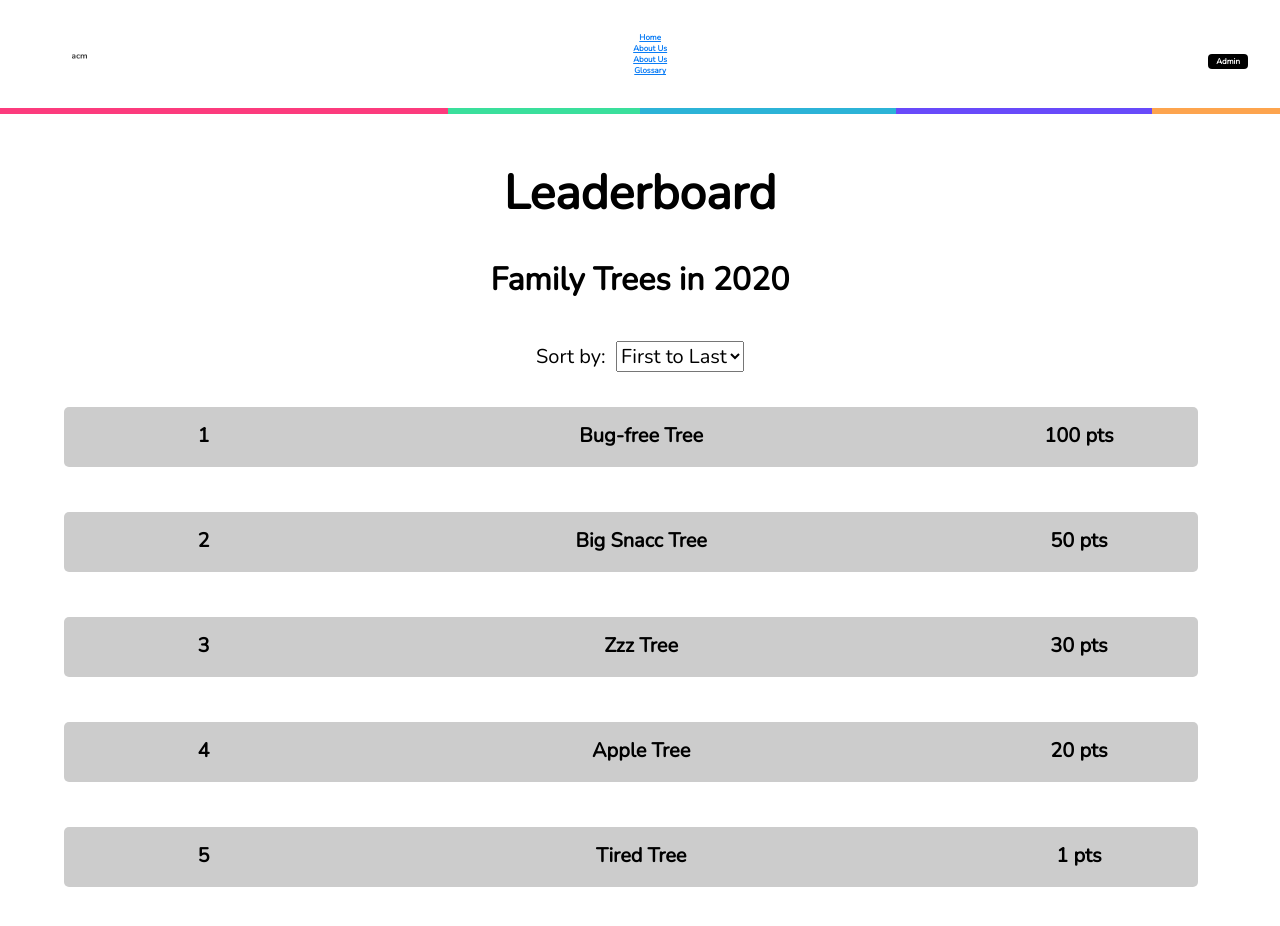
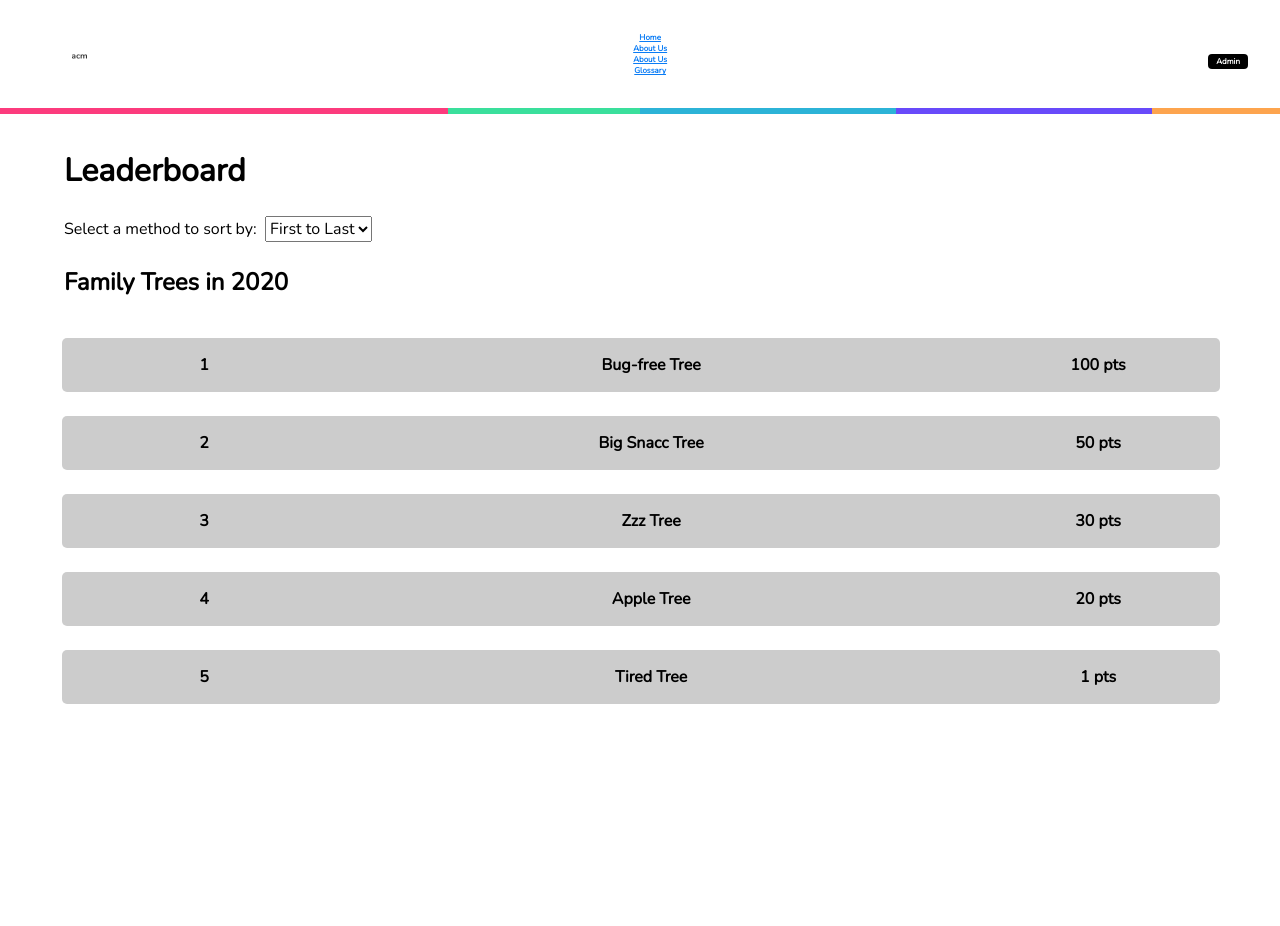
Before and after one commit to acmucsd-projects/green-team-frontend, a React (Create React App) app: page /leaderboard in a window 1280 px wide. Shown: the top 926 px of the page. After the commit the page ends 800 px from the top, so only its background shows below. Built offline with nearby package versions, Linux system fonts and the light colour scheme.

Commit message:
Fixed styling for leaderboard

```diff
--- a/src/components/LbRow/LbRow.css
+++ b/src/components/LbRow/LbRow.css
@@ -3,11 +3,10 @@
     background-color: #cccccc;
     display: flex;
     width: 90%;
-    margin: 10px 0px 45px 0px;
-    padding: 15px 10px 5px 30px;
+    margin: 1.5em;
+    padding: 1em 10px 1em 30px;
     border-radius: 5px;
-    height: 40px;
-    font-size: 20px;
+    font-size: 1em;
 }
 
 #rank{
--- a/src/pages/Leaderboard/Leaderboard.jsx
+++ b/src/pages/Leaderboard/Leaderboard.jsx
@@ -97,18 +97,18 @@ function Leaderboard() {
               <div className="leader-title">
                 <h1>Leaderboard</h1>
               </div>
-                <div className="table-heading">
-                    <h1>Family Trees in {currYear}</h1>
-                </div>
                 <div className="filters">
                     {/* Allows user to sort by different methods */}
-                    <label htmlFor="sortBy">Sort by: {'\u00a0'}</label>
+                    <label htmlFor="sortBy">Select a method to sort by: {'\u00a0'}</label>
                     <select name="sortBy" className="sortBy" value={state.sortBy} onChange={changeSortBy}>
                         <option value="first-to-last">First to Last</option>
                         <option value="last-to-first">Last to First</option>
                         <option value="a-to-z">A to Z</option>
                         <option value="z-to-a">Z to A</option>
                     </select>
+                </div>
+                <div className="table-heading">
+                    <h2>Family Trees in {currYear}</h2>
                 </div>
             </div>
             {/* The table with heading and sorted content */}
--- a/src/pages/style.css
+++ b/src/pages/style.css
@@ -73,49 +73,42 @@
     margin-left: 5%;
 }
 
-.header-section{
+.header-section {
     padding-top: 8em;
-    justify-content: center;
+    text-align: left;
+    margin: 0 5vw;
 }
 
-.leader-title {
-    font-size: 1.5em;
+.filters {
+    margin: 1.5em 0;
+    font-size: 1em;
 }
 
-.filters{
-    margin: 35px 0 35px 0;
-    font-size: 20px;
+select {
+    font-size: 1em;
 }
 
-select{
-    font-size: 20px;
+.table {
+    justify-content: center;
+    min-width: 80%;
+    margin-left: 3vw;
 }
 
-.table{
-    justify-content: center;
-    min-width: 80%;
-    margin-left: 5%;
-}
-
-.table-heading{
+.table-heading {
     margin-bottom: 40px;
     font-weight: bold;
 }
 
-#heading-rank{
+#heading-rank {
     width: 20%
 }
 
-#heading-tree-name{
+#heading-tree-name {
     width: 60%
 }
 
-#heading-points{
+#heading-points {
     width:20%
-}
-
-LbRow{
-    align-self: center;
 }
 
 .tree-profile {
```
